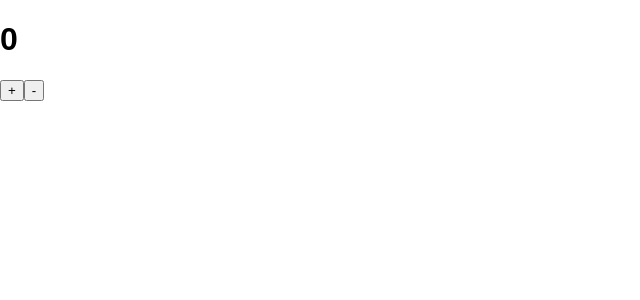
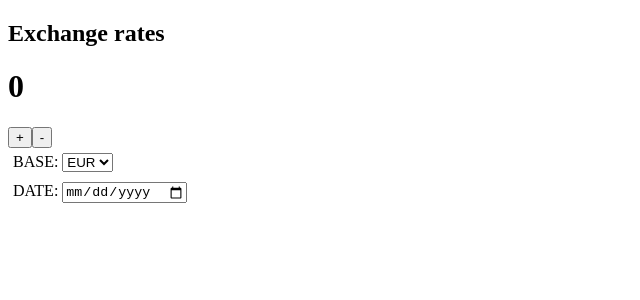
Before and after one commit to twist3rrr/currency-exchange, a React (Create React App) app: page / in a window 1280 px wide. Shown: the top 300 px of the page, without its empty margins (0-640 px from the left). Built offline with nearby package versions, Linux system fonts and the light colour scheme.

Commit message:
add UserSelection statefull component

```diff
--- a/package.json
+++ b/package.json
@@ -2,6 +2,9 @@
   "name": "currency-exchange",
   "version": "0.1.0",
   "private": true,
+  "plugins": [
+    "transform-class-properties"
+  ],
   "dependencies": {
     "react": "^16.5.1",
     "react-dom": "^16.5.1",
@@ -17,11 +20,13 @@
   },
   "devDependencies": {
     "babel-eslint": "^9.0.0",
+    "babel-plugin-transform-class-properties": "^6.24.1",
     "eslint": "^5.5.0",
     "eslint-config-airbnb": "^17.1.0",
     "eslint-plugin-import": "^2.14.0",
     "eslint-plugin-jsx-a11y": "^6.1.1",
     "eslint-plugin-react": "^7.11.1",
+    "prop-types": "^15.6.2",
     "redux-logger": "^3.0.6",
     "redux-thunk": "^2.3.0"
   }
--- a/src/App.jsx
+++ b/src/App.jsx
@@ -2,20 +2,56 @@ import React, { Component } from 'react';
 import { connect } from 'react-redux';
 import { addCounter, subtractCounter } from './ac/counter';
 
+import { CURRECIES } from './constants';
+
+import UserSelection from './components/UserSelection';
+
 class App extends Component {
+    constructor() {
+        super();
+        this.state = {
+            currency: CURRECIES.EUR,
+            date: '',
+        };
+
+        this.defaultStateHandler = this.defaultStateHandler.bind(this);
+    }
+
+    defaultStateHandler(propName, value, next) {
+        this.setState({
+            [propName]: value,
+        }, next);
+    }
+
     render() {
         const {
             counter,
             addCounter,
-            subtractCounter
+            subtractCounter,
         } = this.props;
 
+        const { currency, date } = this.state;
+
         return (
-            <div>
-                <h1>{counter}</h1>
-                <button type="button" onClick={addCounter}>+</button>
-                <button type="button" onClick={subtractCounter}>-</button>
-            </div>
+            <React.Fragment>
+                <h2>Exchange rates</h2>
+                <div>
+                    <div>
+                        <div>
+                            <h1>{counter}</h1>
+                            <button type="button" onClick={addCounter}>+</button>
+                            <button type="button" onClick={subtractCounter}>-</button>
+                        </div>
+                        <UserSelection
+                            {...{
+                                currency,
+                                date,
+                                defaultStateHandler: this.defaultStateHandler,
+                            }}
+                        />
+                    </div>
+                </div>
+            </React.Fragment>
         );
     }
 }
--- /dev/null
+++ b/src/components/UserSelection.jsx
@@ -0,0 +1,45 @@
+import React from 'react';
+import PropTypes from 'prop-types';
+
+import { CURRECIES } from '../constants';
+
+const UserSelection = (props) => {
+    const { defaultStateHandler } = props;
+    const listOfCurrecies = Object.values(CURRECIES);
+
+    return (
+        <div>
+            <div className="input-wrapper">
+                <span className="input-wrapper__label">BASE: </span>
+                <select
+                    className="input-wrapper__element"
+                >
+                    {listOfCurrecies.map((currency) => {
+                        return (
+                            <option
+                                key={currency}
+                                onClick={() => defaultStateHandler('currency', currency)}
+                            >
+                                {currency}
+                            </option>
+                        );
+                    })}
+                </select>
+            </div>
+            <div className="input-wrapper">
+                <span className="input-wrapper__label">DATE: </span>
+                <input
+                    className="input-wrapper__element"
+                    type="date"
+                    onChange={e => defaultStateHandler('date', e.target.value)}
+                />
+            </div>
+        </div>
+    );
+};
+
+UserSelection.propTypes = {
+    defaultStateHandler: PropTypes.func.isRequired,
+};
+
+export default UserSelection;
--- a/src/constants.js
+++ b/src/constants.js
@@ -1,2 +1,10 @@
 export const ADD_COUNTER = 'ADD_COUNTER';
 export const SUBTRACT_COUNTER = 'SUBTRACT_COUNTER';
+export const CURRECIES = {
+    EUR: 'EUR',
+    USD: 'USD',
+    GBP: 'GBP',
+    AUD: 'AUD',
+    CAD: 'CAD',
+    JPY: 'JPY',
+};
--- a/src/index.css
+++ b/src/index.css
@@ -1,5 +1,8 @@
-body {
-  margin: 0;
-  padding: 0;
-  font-family: sans-serif;
-}
+ * {
+   box-sizing: border-box;
+ }
+
+ .input-wrapper {
+   width: 300px;
+   padding: 5px;
+ }
```
Also changed, not shown: 1 other file (tests, documents, lock files or other folders).
